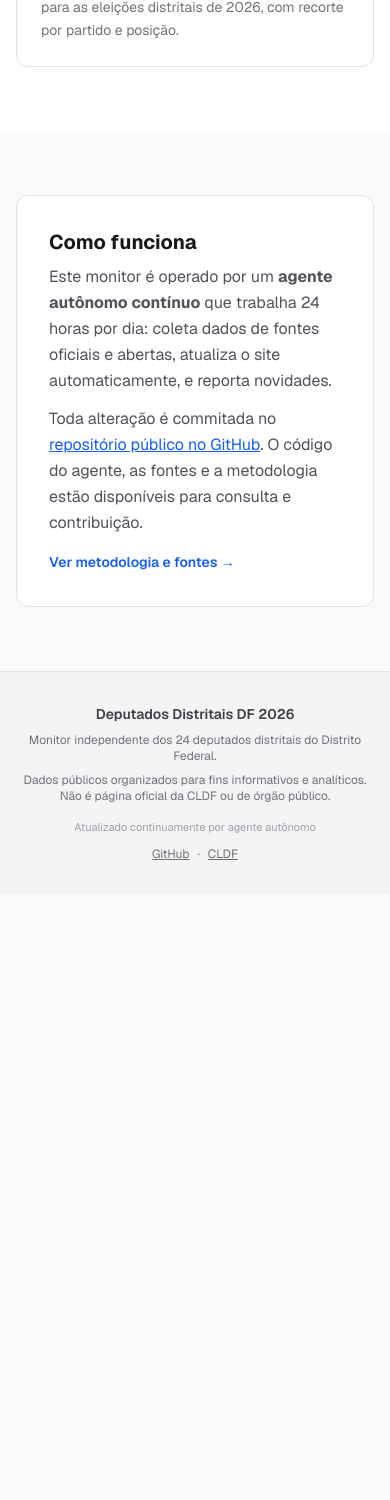
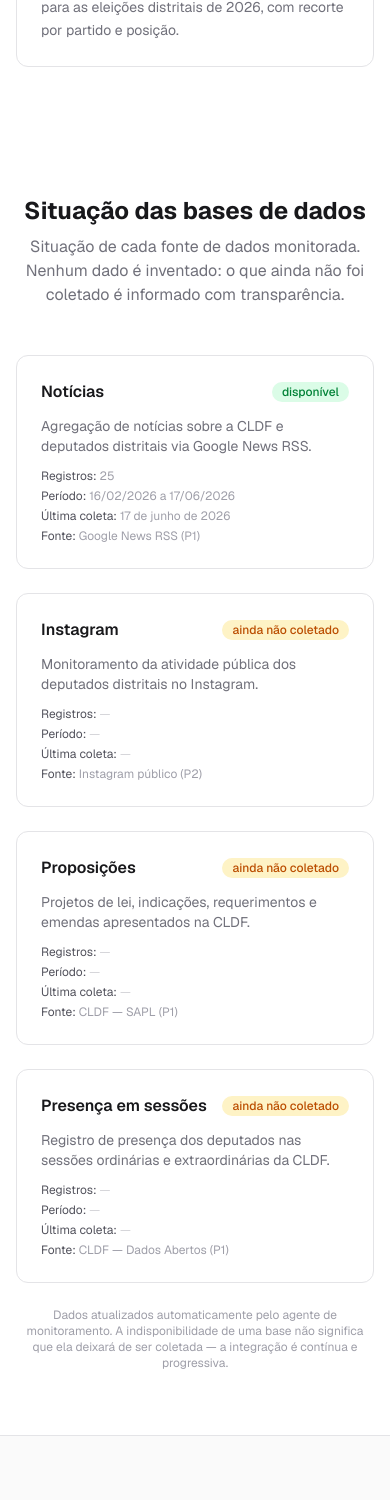
Before and after one commit to gustavomelofr/deputados-distritais-df-2026, a Next.js app: page / in a window 390 px wide. Shown: the part 3460-4960 px from the top of the page. Before the commit the page ends 4354 px from the top, so only its background shows below. Built offline with nearby package versions, Linux system fonts and the light colour scheme.

Commit message:
feat(loop): atualização aprovada 2026-07-24T14-34-48-681Z (#8)
Co-authored-by: Agente Contínuo <agente@deputadosdistritais.dev>

```diff
--- a/src/app/page.tsx
+++ b/src/app/page.tsx
@@ -261,6 +261,165 @@ export default function Home() {
         </div>
       </section>
 
+      {/* Situação das bases */}
+      <section className="bg-white border-b border-zinc-200">
+        <div className="mx-auto max-w-5xl px-4 py-16">
+          <h2 className="text-2xl font-bold text-zinc-900 text-center mb-2">
+            Situação das bases de dados
+          </h2>
+          <p className="text-zinc-500 text-center max-w-xl mx-auto mb-12">
+            Situação de cada fonte de dados monitorada. Nenhum dado é inventado:
+            o que ainda não foi coletado é informado com transparência.
+          </p>
+          <div className="grid md:grid-cols-2 gap-6">
+            {/* Notícias */}
+            <div className="rounded-xl border border-zinc-200 p-6">
+              <div className="flex items-center justify-between mb-3">
+                <h3 className="font-semibold text-zinc-900">Notícias</h3>
+                <span className="rounded-full bg-green-100 text-green-700 text-xs font-medium px-2.5 py-0.5">
+                  disponível
+                </span>
+              </div>
+              <p className="text-sm text-zinc-500 mb-3">
+                Agregação de notícias sobre a CLDF e deputados distritais via
+                Google News RSS.
+              </p>
+              <div className="text-xs text-zinc-400 space-y-1">
+                <p>
+                  <span className="text-zinc-600">Registros:</span>{" "}
+                  {noticias.length}
+                </p>
+                <p>
+                  <span className="text-zinc-600">Período:</span>{" "}
+                  {new Date(
+                    Math.min(...noticias.map((n) => new Date(n.data).getTime()))
+                  ).toLocaleDateString("pt-BR")}{" "}
+                  a{" "}
+                  {new Date(
+                    Math.max(...noticias.map((n) => new Date(n.data).getTime()))
+                  ).toLocaleDateString("pt-BR")}
+                </p>
+                <p>
+                  <span className="text-zinc-600">Última coleta:</span>{" "}
+                  {new Date(
+                    Math.max(...noticias.map((n) => new Date(n.data).getTime()))
+                  ).toLocaleDateString("pt-BR", {
+                    day: "2-digit",
+                    month: "long",
+                    year: "numeric",
+                  })}
+                </p>
+                <p>
+                  <span className="text-zinc-600">Fonte:</span> Google News RSS
+                  (P1)
+                </p>
+              </div>
+            </div>
+
+            {/* Instagram */}
+            <div className="rounded-xl border border-zinc-200 p-6">
+              <div className="flex items-center justify-between mb-3">
+                <h3 className="font-semibold text-zinc-900">Instagram</h3>
+                <span className="rounded-full bg-amber-100 text-amber-700 text-xs font-medium px-2.5 py-0.5">
+                  ainda não coletado
+                </span>
+              </div>
+              <p className="text-sm text-zinc-500 mb-3">
+                Monitoramento da atividade pública dos deputados distritais no
+                Instagram.
+              </p>
+              <div className="text-xs text-zinc-400 space-y-1">
+                <p>
+                  <span className="text-zinc-600">Registros:</span>{" "}
+                  <span className="text-zinc-300">—</span>
+                </p>
+                <p>
+                  <span className="text-zinc-600">Período:</span>{" "}
+                  <span className="text-zinc-300">—</span>
+                </p>
+                <p>
+                  <span className="text-zinc-600">Última coleta:</span>{" "}
+                  <span className="text-zinc-300">—</span>
+                </p>
+                <p>
+                  <span className="text-zinc-600">Fonte:</span> Instagram
+                  público (P2)
+                </p>
+              </div>
+            </div>
+
+            {/* Proposições */}
+            <div className="rounded-xl border border-zinc-200 p-6">
+              <div className="flex items-center justify-between mb-3">
+                <h3 className="font-semibold text-zinc-900">Proposições</h3>
+                <span className="rounded-full bg-amber-100 text-amber-700 text-xs font-medium px-2.5 py-0.5">
+                  ainda não coletado
+                </span>
+              </div>
+              <p className="text-sm text-zinc-500 mb-3">
+                Projetos de lei, indicações, requerimentos e emendas
+                apresentados na CLDF.
+              </p>
+              <div className="text-xs text-zinc-400 space-y-1">
+                <p>
+                  <span className="text-zinc-600">Registros:</span>{" "}
+                  <span className="text-zinc-300">—</span>
+                </p>
+                <p>
+                  <span className="text-zinc-600">Período:</span>{" "}
+                  <span className="text-zinc-300">—</span>
+                </p>
+                <p>
+                  <span className="text-zinc-600">Última coleta:</span>{" "}
+                  <span className="text-zinc-300">—</span>
+                </p>
+                <p>
+                  <span className="text-zinc-600">Fonte:</span> CLDF — SAPL
+                  (P1)
+                </p>
+              </div>
+            </div>
+
+            {/* Presença */}
+            <div className="rounded-xl border border-zinc-200 p-6">
+              <div className="flex items-center justify-between mb-3">
+                <h3 className="font-semibold text-zinc-900">Presença em sessões</h3>
+                <span className="rounded-full bg-amber-100 text-amber-700 text-xs font-medium px-2.5 py-0.5">
+                  ainda não coletado
+                </span>
+              </div>
+              <p className="text-sm text-zinc-500 mb-3">
+                Registro de presença dos deputados nas sessões ordinárias e
+                extraordinárias da CLDF.
+              </p>
+              <div className="text-xs text-zinc-400 space-y-1">
+                <p>
+                  <span className="text-zinc-600">Registros:</span>{" "}
+                  <span className="text-zinc-300">—</span>
+                </p>
+                <p>
+                  <span className="text-zinc-600">Período:</span>{" "}
+                  <span className="text-zinc-300">—</span>
+                </p>
+                <p>
+                  <span className="text-zinc-600">Última coleta:</span>{" "}
+                  <span className="text-zinc-300">—</span>
+                </p>
+                <p>
+                  <span className="text-zinc-600">Fonte:</span> CLDF — Dados
+                  Abertos (P1)
+                </p>
+              </div>
+            </div>
+          </div>
+          <p className="text-center text-xs text-zinc-400 mt-6">
+            Dados atualizados automaticamente pelo agente de monitoramento. A
+            indisponibilidade de uma base não significa que ela deixará de ser
+            coletada — a integração é contínua e progressiva.
+          </p>
+        </div>
+      </section>
+
       {/* Sobre */}
       <section className="bg-zinc-50">
         <div className="mx-auto max-w-5xl px-4 py-16">
```
Also changed, not shown: 1 other file (tests, documents, lock files or other folders).
